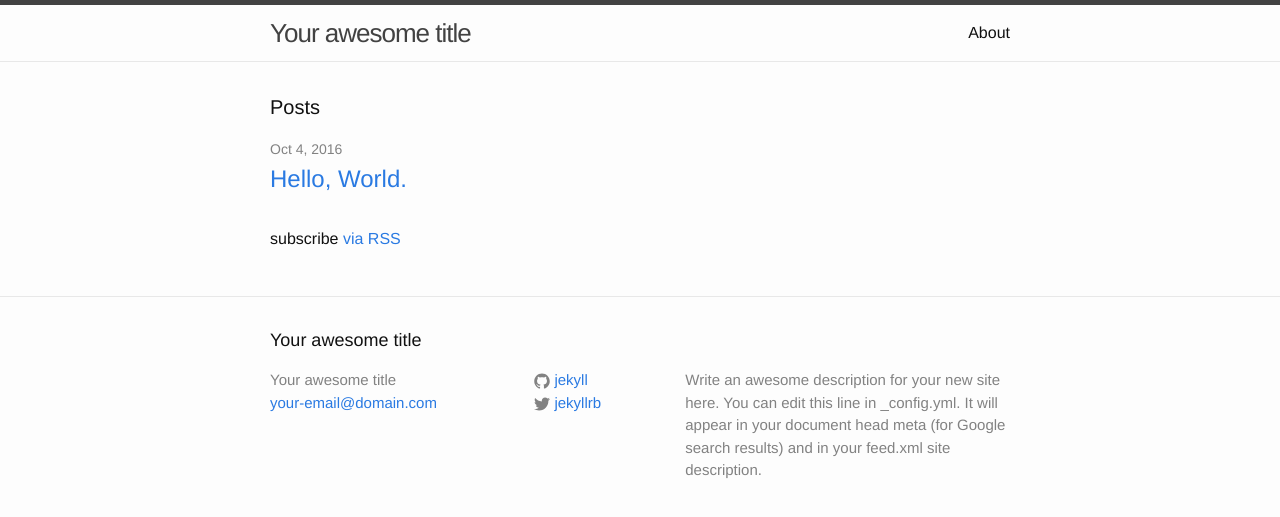
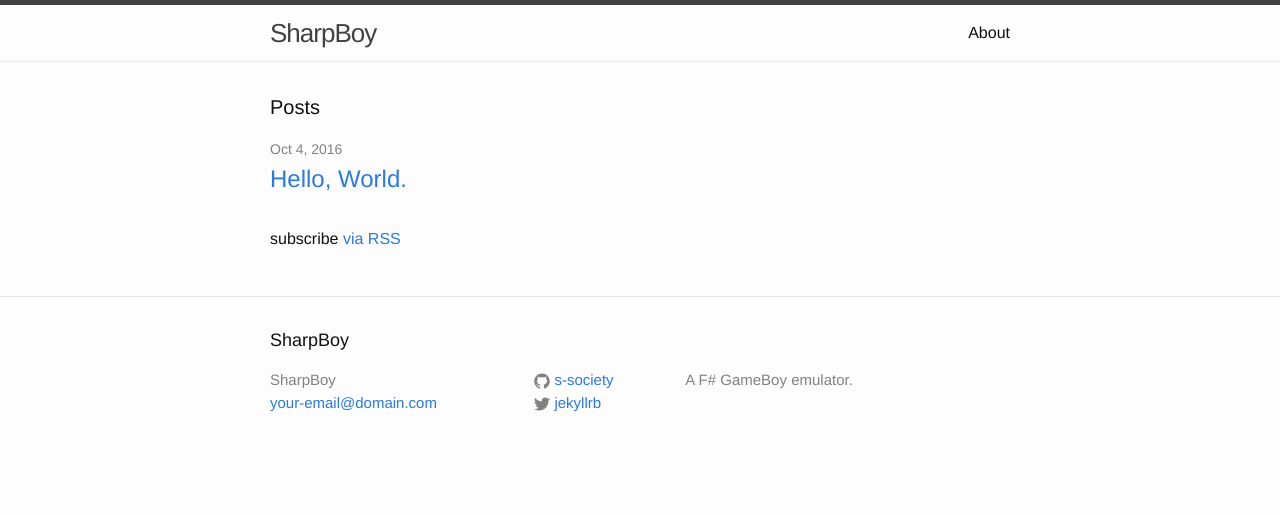
Before and after one commit to s-society/sharpboy, a Jekyll site: the page built from index.html, in a window 1280 px wide. Shown: the top 517 px of the page. Built offline with Jekyll 4.4.1, drawn with Linux system fonts in a browser that asks for light colours.

Commit message:
Revert right desc and title
Signed-off-by: Antoine Martin <antoine97.martin@gmail.com>

```diff
--- a/_config.yml
+++ b/_config.yml
@@ -1,14 +1,12 @@
 # Site settings
-title: Your awesome title
+title: SharpBoy
 email: your-email@domain.com
 description: > # this means to ignore newlines until "baseurl:"
-  Write an awesome description for your new site here. You can edit this
-  line in _config.yml. It will appear in your document head meta (for
-  Google search results) and in your feed.xml site description.
+  A F# GameBoy emulator.
 baseurl: "" # the subpath of your site, e.g. /blog/
-url: "http://yourdomain.com" # the base hostname & protocol for your site
+url: "http://sharpboy.xyz" # the base hostname & protocol for your site
 twitter_username: jekyllrb
-github_username:  jekyll
+github_username:  s-society
 
 # Build settings
 markdown: kramdown
```
